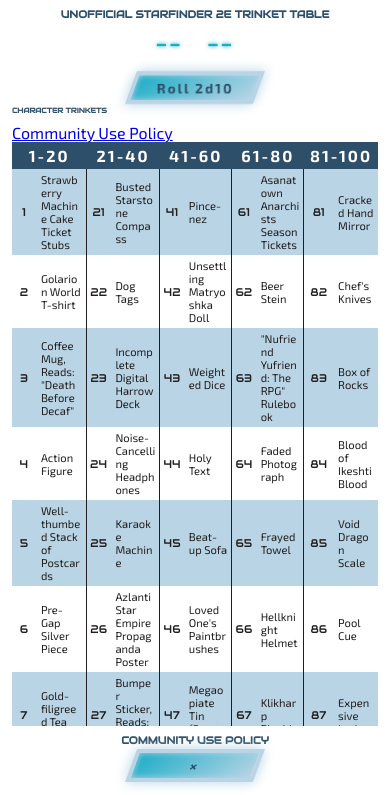
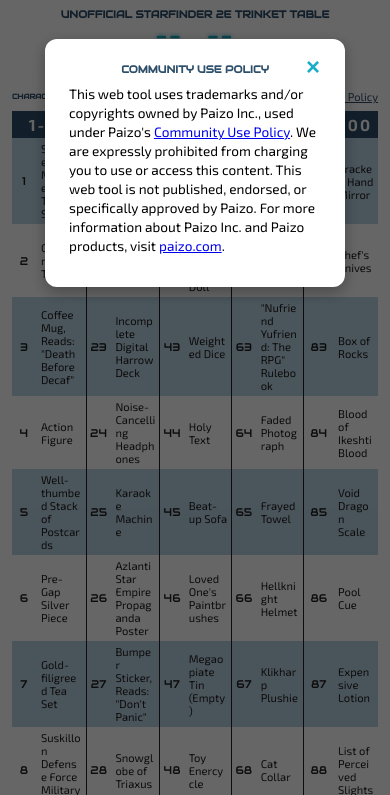
Before and after one commit to saracaudill/sf2-trinket-table, a plain HTML site: page index.html in a window 390 px wide. Both pictures are taken after a click on the link "Community Use Policy". Shown: the top 795 px of the page. Drawn offline with Linux system fonts and the light colour scheme.

Commit message:
update modal close button style

```diff
--- a/style.css
+++ b/style.css
@@ -1,5 +1,5 @@
 :root {
-  /* Colors */
+  /* colors */
   --color-highlight: #fff700;
   --color-header: #2e4f6a;
   --color-alt-row: #b8d4e5;
@@ -7,19 +7,19 @@
   --color-button: #1aadc6;
   --color-button-border: #d7cde6;
 
-  /* Fonts */
+  /* fonts */
   --font-header: "Audiowide", sans-serif;
   --font-table: "Exo 2", sans-serif;
 }
 
-/* Reset box-sizing */
+/* reset box-sizing */
 *,
 *::before,
 *::after {
   box-sizing: border-box;
 }
 
-/* Body layout */
+/* body layout */
 body {
   margin: 0;
   display: flex;
@@ -28,17 +28,17 @@
   font-family: var(--font-table);
 }
 
-/* Main container - almost full width with tiny side margins */
+/* main container */
 main {
   flex: 1;
   display: flex;
   flex-direction: column;
-  width: 98%; /* 🔹 almost full width */
-  margin: 0 auto; /* 🔹 centers container */
-  padding: clamp(0.5rem, 1vw, 1rem);
+  width: 98%; /* almost full width */
+  margin: 0 auto;
+  padding: clamp(0.5rem, 1vw, 1rem) clamp(0.5rem, 1vw, 1rem) 0;
 }
 
-/* Headings */
+/* headings */
 h1,
 h2,
 h3 {
@@ -46,22 +46,22 @@
   text-transform: uppercase;
   color: var(--color-header);
   margin: 0;
-  text-align: center;
 }
 
 h1 {
+  text-align: center;
   font-size: clamp(0.65rem, 1.5vw, 1.5rem);
 }
 h2 {
   font-size: clamp(0.45rem, 1.125vw, 1.125rem);
-  text-align: left;
-  margin-bottom: 0.5rem;
 }
 h3 {
+  text-align: center;
   font-size: clamp(0.65rem, 0.85vw, 1rem);
 }
 
-/* Dice section */
+/* dice section */
+
 #dice-section header {
   display: flex;
   flex-direction: column;
@@ -81,7 +81,7 @@
   justify-content: center;
   align-items: center;
   width: clamp(2rem, 5vw, 3rem);
-  height: clamp(3rem, 7vw, 5rem);
+  height: clamp(2rem, 5vw, 3rem);
   font-size: clamp(1.25rem, 4.5vw, 2rem);
   font-family: var(--font-header);
   letter-spacing: 0.1em;
@@ -109,7 +109,8 @@
   animation: dicePulse 0.3s ease;
 }
 
-/* Hidden output for screen readers */
+/* hidden output for screen readers */
+
 #dice-total {
   position: absolute;
   width: 1px;
@@ -121,8 +122,9 @@
   border: 0;
 }
 
-/* Roll button */
-button {
+/* roll button */
+
+#rollButton {
   display: block;
   margin: clamp(0.125rem, 0.25vw, 0.25rem) auto;
   position: relative;
@@ -146,27 +148,27 @@
   transform: skew(-20deg);
 }
 
-button span {
+#rollButton span {
   display: inline-block;
   transform: skew(20deg);
 }
 
-button:hover {
+#rollButton:hover {
   color: var(--color-header);
   border-color: var(--color-button);
   transform: skew(-20deg) scale(1.05);
   box-shadow: 0 0 16px var(--color-button), inset 0 0 8px var(--color-alt-row);
 }
 
-button:active,
-button.is-active {
+#rollButton:active,
+#rollButton.is-active {
   transform: skew(-20deg) scale(0.95);
   box-shadow: 0 0 6px var(--color-button) inset;
   color: var(--color-black);
   border-color: var(--color-header);
 }
 
-button::after {
+#rollButton::after {
   content: "";
   position: absolute;
   top: 0;
@@ -183,28 +185,26 @@
   transition: 0.5s;
 }
 
-button:hover::after {
+#rollButton:hover::after {
   left: 100%;
 }
 
-/* Table container - scrolls internally if needed */
+/* Table container */
 #table-section {
   flex: 1;
+  /* min-height: */
   width: 100%;
-  overflow-y: auto; /* vertical scroll if table too tall */
-  padding: 0 0 2rem 0; /* 🔹 remove padding for edge-to-edge */
-  max-height: calc(100vh - 14rem); /* adjust for dice/button/header/footer */
+  overflow-y: auto;
+  padding: 0;
   box-sizing: border-box;
 }
 
 /* Table styling */
 table {
   font-family: var(--font-table);
-  width: 100%; /* full width of container */
-  /* border-collapse: separate; */
+  width: 100%;
   border-spacing: 0;
   color: var(--color-black);
-  /* table-layout: fixed; */
   table-layout: auto;
   border-collapse: collapse;
 }
@@ -227,19 +227,15 @@
 td.number {
   font-family: var(--font-header);
   text-align: center;
-  width: clamp(1.5rem, 2vw, 2rem); /* 🔹 about 24–32px wide */
-  padding: 0 2px; /* 🔹 almost no side padding */
-  letter-spacing: 0; /* 🔹 no extra spacing */
+  width: clamp(1.5rem, 2vw, 2rem); /* narrow */
+  padding: 0 2px;
+  letter-spacing: 0;
   white-space: nowrap;
 }
 
 td.text {
   word-break: break-word;
-  min-width: clamp(
-    120px,
-    15%,
-    180px
-  ); /* slightly narrower min-width to fit more on wide screens */
+  min-width: clamp(120px, 15%, 180px);
   padding-left: clamp(5px, 0.5vw, 10px);
 }
 
@@ -259,15 +255,102 @@
   font-weight: bold;
 }
 
-/* Footer */
-footer {
+/* -------------------------
+   SECTION HEADER (H2 + CUP LINK)
+-------------------------- */
+
+.section-header {
+  display: flex;
+  justify-content: space-between; /* h2 left, link right */
+  align-items: center;
+  margin-bottom: 0.5rem;
+}
+
+.section-header h2 {
+  margin: 0;
+  font-family: var(--font-header);
+  font-size: clamp(0.45rem, 1.125vw, 1.125rem);
+  text-transform: uppercase;
+  color: var(--color-header);
+}
+
+#cup-link {
+  font-size: clamp(0.7rem, 1vw, 0.9rem);
+  color: var(--color-header, #333);
+  text-decoration: underline;
+  cursor: pointer;
+}
+
+#cup-link:hover,
+#cup-link:focus {
+  color: var(--color-accent, #0077cc);
+}
+
+/* -------------------------
+   MODAL OVERLAY + CONTENT
+-------------------------- */
+
+.modal {
+  display: none;
   position: fixed;
-  bottom: 0;
+  z-index: 1000;
   left: 0;
+  top: 0;
   width: 100%;
-  text-align: center;
-  padding: clamp(0.25rem, 1vw, 0.5rem);
-  font-size: clamp(0.7rem, 0.8vw, 1rem);
-  background: white;
-  z-index: 1000;
+  height: 100%;
+  overflow: auto;
+  background-color: rgba(0, 0, 0, 0.6);
 }
+
+.modal-content {
+  background: #fff;
+  margin: 10% auto;
+  padding: 1.5rem;
+  border-radius: 0.75rem;
+  width: clamp(300px, 60%, 700px);
+  box-shadow: 0 5px 15px rgba(0, 0, 0, 0.3);
+  position: relative;
+}
+
+.modal-content h2 {
+  margin-top: 0;
+  font-size: clamp(1rem, 1.5vw, 1.5rem);
+  color: var(--color-header, #333);
+}
+
+.modal-content p {
+  font-size: clamp(0.85rem, 1vw, 1rem);
+  line-height: 1.4;
+  margin: 0.5rem 0;
+}
+
+.modal-close {
+  position: absolute;
+  top: 0.5rem;
+  right: 0.75rem;
+  width: 2.5rem;
+  height: 2.5rem;
+  display: flex;
+  align-items: center;
+  justify-content: center;
+  font-size: 1.5rem;
+  font-weight: bold;
+  border: none;
+  background: none;
+  padding: 0;
+  color: #333;
+  cursor: pointer;
+  line-height: 1;
+  transition: color 0.2s ease, transform 0.15s ease;
+  outline: none;
+}
+
+.modal-close:hover,
+.modal-close:focus {
+  color: var(--color-button);
+}
+
+.modal-close:active {
+  transform: scale(0.9);
+  color: var(--color-header);
+}
```
